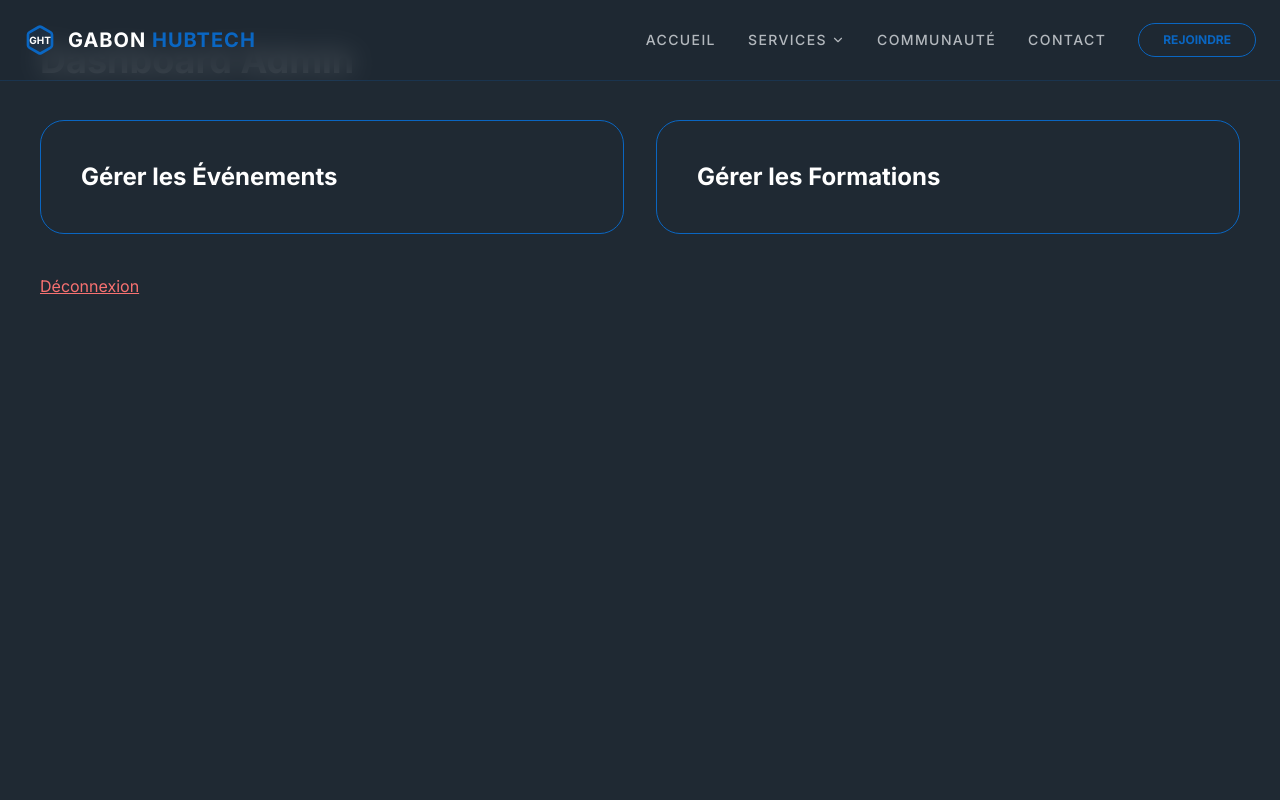
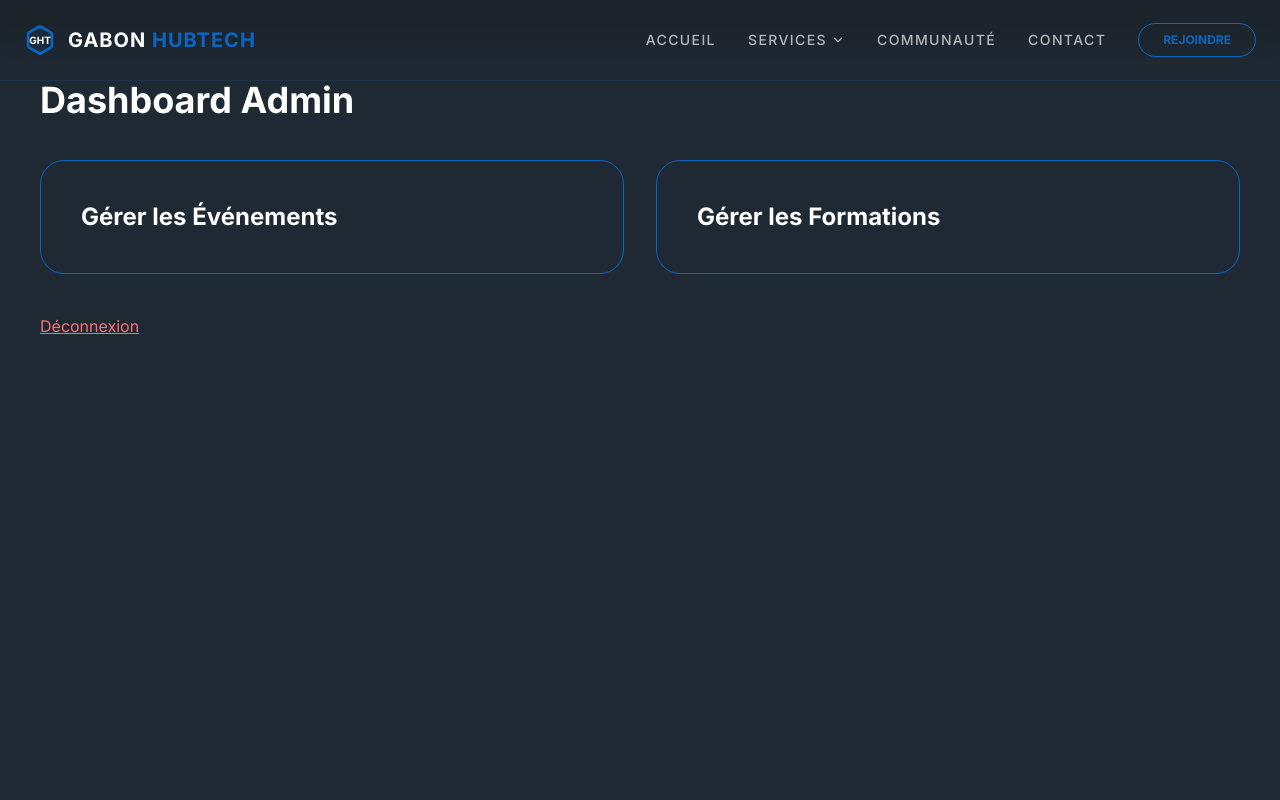
Before and after one commit to Gabon-HubTech/GabonHubTech, a Next.js app: page /admin/dashboard in a window 1280 px wide. Shown: the top 800 px of the page. Built offline with nearby package versions, Linux system fonts and the light colour scheme; sample sign-in values are in the browser's storage; a web font is replaced by a local one.

Commit message:
fix: adjust top margin for admin dashboard

```diff
--- a/app/admin/dashboard/page.js
+++ b/app/admin/dashboard/page.js
@@ -14,7 +14,7 @@ export default function AdminDashboard() {
     }, [router]);
 
     return (
-        <div className="min-h-screen bg-tech-dark p-10">
+        <div className="min-h-screen bg-tech-dark p-10 mt-10">
             <h1 className="text-4xl font-bold text-white mb-10">Dashboard Admin</h1>
             <div className="grid grid-cols-1 md:grid-cols-2 gap-8">
                 <Link href="/admin/events" className="p-10 border border-tech-blue rounded-3xl text-white hover:bg-tech-blue/20 transition-all">
```
